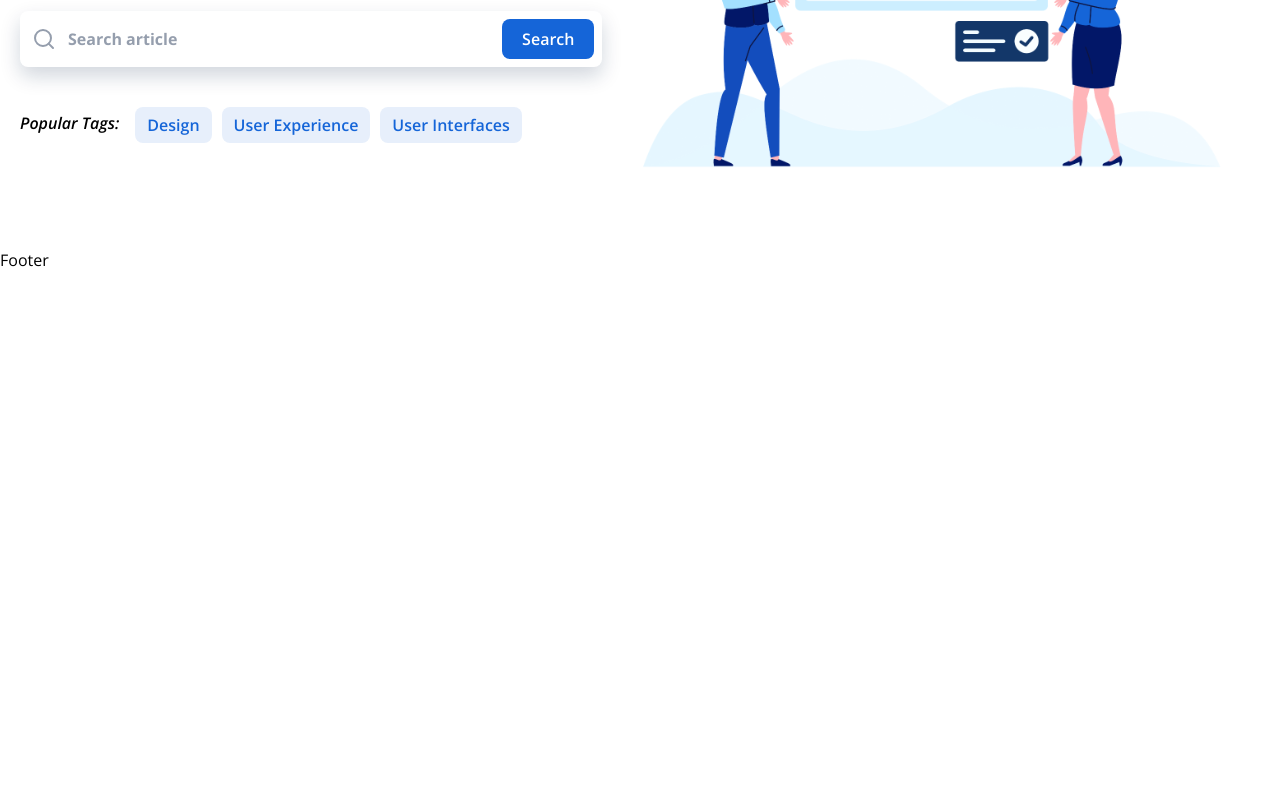
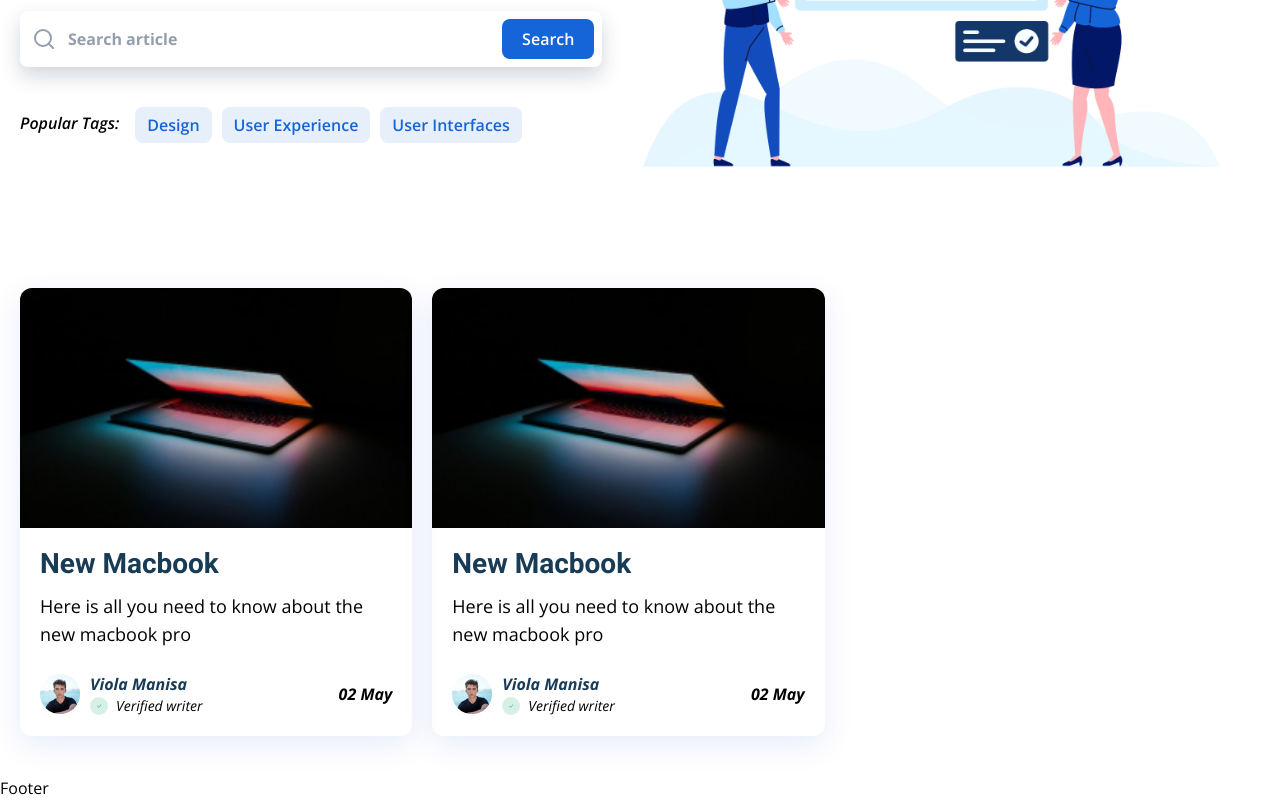
Before and after one commit to AL-Sayed1/blog-project, a React (Create React App) app: page / in a window 1280 px wide. Shown: the part 361-1161 px from the top of the page. Before the commit the page ends 800 px from the top, so only its background shows below. Built offline with nearby package versions, Linux system fonts and the light colour scheme.

Commit message:
6 - Article card component

```diff
--- /dev/null
+++ b/src/components/ArticleCard.jsx
@@ -0,0 +1,53 @@
+import React from "react";
+import { BsCheckLg } from "react-icons/bs";
+
+import { images } from "../constants";
+
+const ArticleCard = ({ className }) => {
+    return (
+        <div
+            className={`rounded-xl overflow-hidden shadow-[rgba(7,_65,_210,_0.1)_0px_9px_30px] ${className}`}
+        >
+            <img
+                src={images.Post1Image}
+                alt="title"
+                className="w-full object-cover object-center h-auto md:h-52 lg:h-48 xl:h-60"
+            />
+            <div className="p-5">
+                <h2 className="font-roboto font-bold text-xl text-dark-soft md:text-2xl lg:text-[28px]">
+                    New Macbook
+                </h2>
+                <p className="text-dark-light mt-3 text-sm md:text-lg">
+                    Here is all you need to know about the new macbook pro
+                </p>
+                <div className="flex justify-between flex-nowrap items-center mt-6">
+                    <div className="flex items-center gap-x-2 md:gap-x-2.5">
+                        <img
+                            src={images.PostProfileImage}
+                            alt="post profile"
+                            className="w-9 h-9 md:w-10 md:h-10"
+                        />
+                        <div className="flex flex-col">
+                            <h4 className="font-bold italic text-dark-soft text-sm md:text-base">
+                                Viola Manisa
+                            </h4>
+                            <div className="flex items-center gap-x-2">
+                                <span className="bg-[#36B37E] w-fit bg-opacity-20 p-1.5 rounded-full">
+                                    <BsCheckLg className="w-1.5 h-1.5 text-[#36B37E]" />
+                                </span>
+                                <span className="italic text-dark-light text-xs md:text-sm">
+                                    Verified writer
+                                </span>
+                            </div>
+                        </div>
+                    </div>
+                    <span className="font-bold text-dark-light italic text-sm md:text-base">
+                        02 May
+                    </span>
+                </div>
+            </div>
+        </div>
+    );
+};
+
+export default ArticleCard;
--- a/src/components/Header.jsx
+++ b/src/components/Header.jsx
@@ -72,7 +72,7 @@ const Header = () => {
   };
 
   return (
-    <section className="sticky top-0 left-0 right-0 z-50">
+    <section className="sticky top-0 left-0 right-0 z-50 bg-white">
       <header className="container mx-auto px-5 flex justify-between py-4 items-center">
         <div>
           <img className="w-16" src={images.Logo} alt="logo" />
--- a/src/constants/images.js
+++ b/src/constants/images.js
@@ -1,9 +1,13 @@
 import Logo from "../assets/Logo.svg";
 import HeroImage from "../assets/HeroImage.svg";
+import Post1Image from "../assets/posts/post1.jpg";
+import PostProfileImage from "../assets/posts/post-profile.svg";
 
 const images = {
   Logo,
   HeroImage,
+  Post1Image,
+  PostProfileImage,
 };
 
 export default images;
--- a/src/pages/home/HomePage.jsx
+++ b/src/pages/home/HomePage.jsx
@@ -1,12 +1,14 @@
 import React from "react";
 
 import MainLayout from "../../components/MainLayout";
+import Articles from "./container/Articles";
 import Hero from "./container/Hero";
 
 const HomePage = () => {
   return (
     <MainLayout>
       <Hero />
+      <Articles />
     </MainLayout>
   );
 };
--- /dev/null
+++ b/src/pages/home/container/Articles.jsx
@@ -0,0 +1,14 @@
+import React from "react";
+
+import ArticleCard from "../../../components/ArticleCard";
+
+const Articles = () => {
+  return (
+    <section className="container mx-auto flex flex-wrap md:gap-x-5 gap-y-5 px-5 py-10">
+      <ArticleCard className="w-full md:w-[calc(50%-20px)] lg:w-[calc(33.33%-21px)]" />
+      <ArticleCard className="w-full md:w-[calc(50%-20px)] lg:w-[calc(33.33%-21px)]" />
+    </section>
+  );
+};
+
+export default Articles;
--- a/src/pages/home/container/Hero.jsx
+++ b/src/pages/home/container/Hero.jsx
@@ -7,14 +7,14 @@ const Hero = () => {
     return (
         <section className="container mx-auto flex flex-col px-5 py-5 lg:flex-row">
             <div className="mt-10 lg:w-1/2">
-                <h1 className="font-roboto text-3xl text-center font-bold text-dark-soft md:text-5xl lg:text-left lg:max-w-[540px]">
+                <h1 className="font-roboto text-3xl text-center font-bold text-dark-soft md:text-5xl lg:text-4xl xl:text-5xl lg:text-left lg:max-w-[540px]">
                     Read the most interesting articles
                 </h1>
-                <p className="text-dark-light mt-4 text-center md:text-xl lg:text-left">
+                <p className="text-dark-light mt-4 text-center md:text-xl lg:text-base xl:text-xl lg:text-left">
                     Lorem ipsum dolor sit amet, consectetur adipiscing elit, sed do
                     eiusmod tempor incididunt ut labore et dolore magna aliqua
                 </p>
-                <div className="flex flex-col gap-y-2.5 mt-10 relative">
+                <div className="flex flex-col gap-y-2.5 mt-10 lg:mt-6 xl:mt-10 relative">
                     <div className="relative">
                         <FiSearch className="absolute left-3 top-1/2 -translate-y-1/2 w-6 h-6 text-[#959EAD]" />
                         <input
@@ -28,10 +28,10 @@ const Hero = () => {
                     </button>
                 </div>
                 <div className="flex mt-4 flex-col lg:flex-row lg:items-start lg:flex-nowrap lg:gap-x-4 lg:mt-7">
-                    <span className="text-dark-light font-semibold italic mt-2 lg:mt-4">
+                    <span className="text-dark-light font-semibold italic mt-2 lg:mt-4 lg:text-sm xl:text-base">
                         Popular Tags:
                     </span>
-                    <ul className="flex flex-wrap gap-x-2.5 gap-y-2.5 mt-3">
+                    <ul className="flex flex-wrap gap-x-2.5 gap-y-2.5 mt-3 lg:text-sm xl:text-base">
                         <li className="rounded-lg bg-primary bg-opacity-10 px-3 py-1.5 text-primary font-semibold">
                             Design
                         </li>
```
Also changed, not shown: src/assets/posts/post-profile.svg (added), src/assets/posts/post1.jpg (added).
